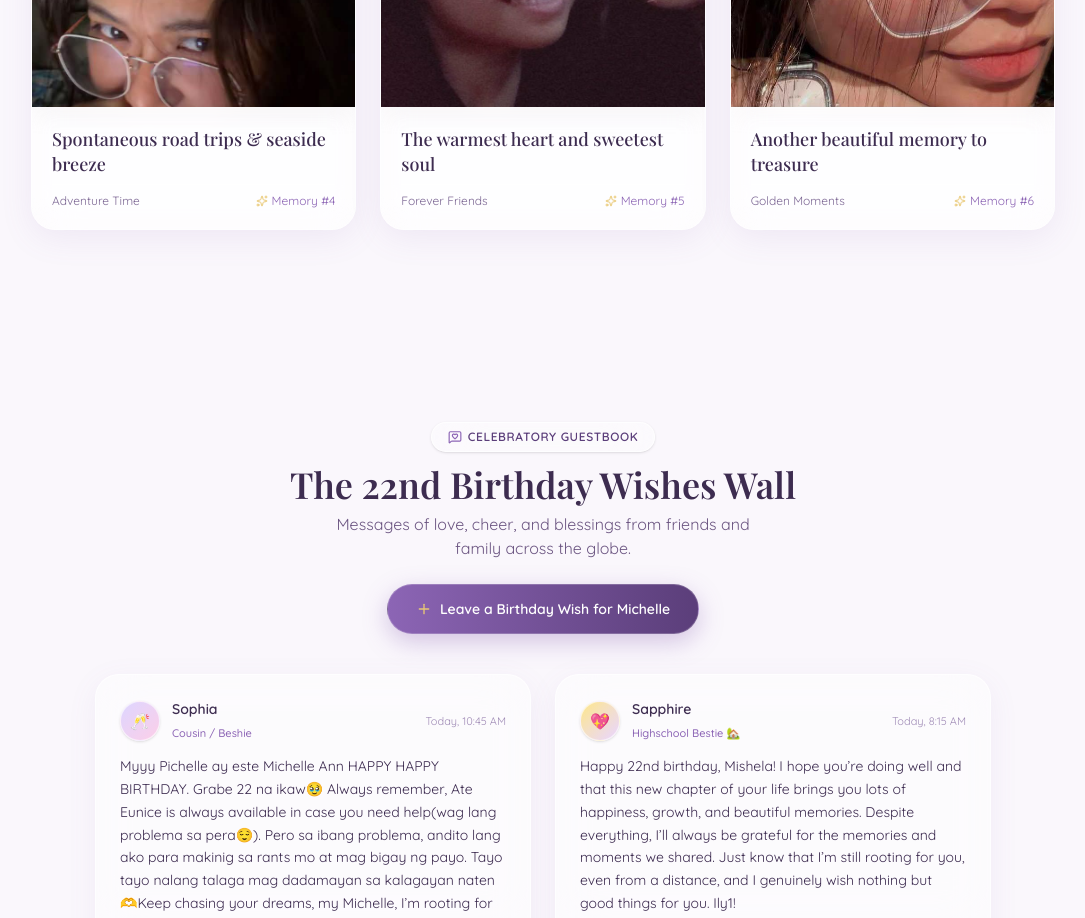
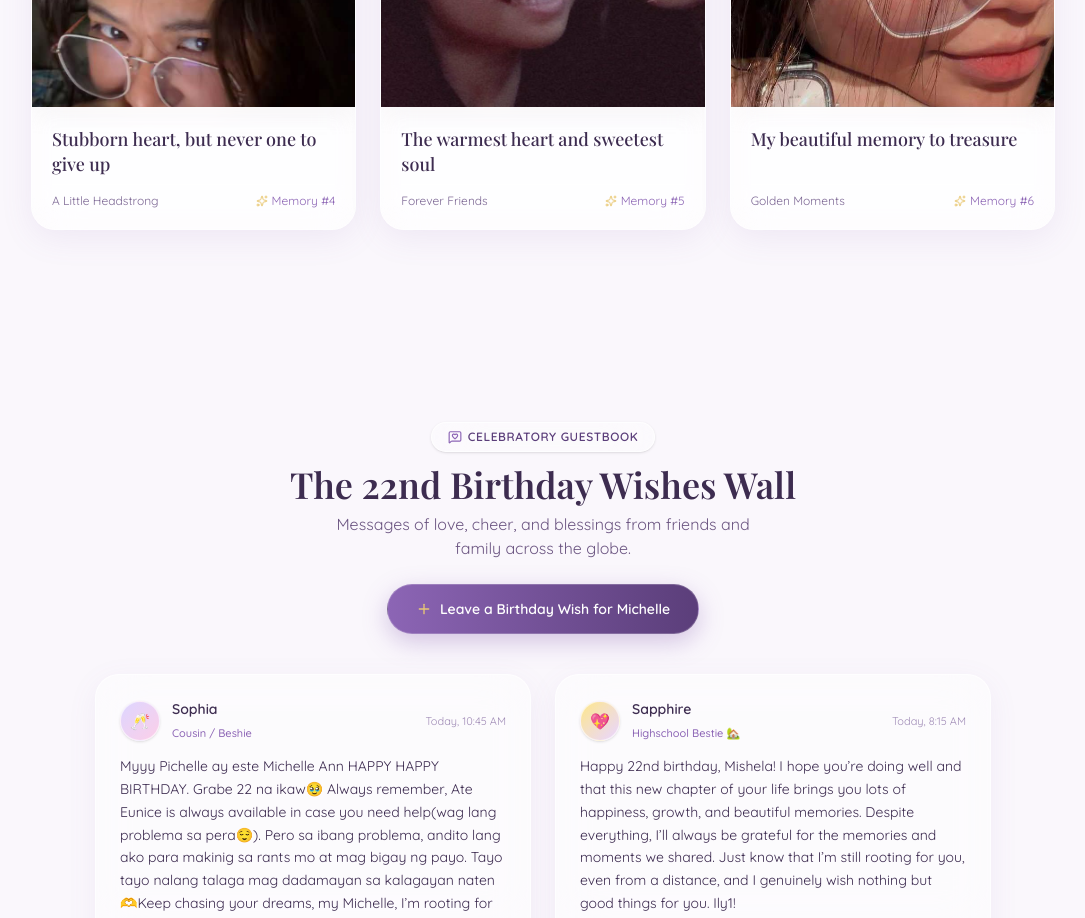
Before and after one commit to xxnieru92-prog/Michelle-Ann-s-22nd-Birthday, a React (Vite) app: page / in a window 1280 px wide. Shown: the part 4340-5258 px from the top of the page, without its empty margins (97-1182 px from the left). Built offline with nearby package versions, Linux system fonts and the light colour scheme; a web font is replaced by a local one.

Commit message:
Modify captions and dates in defaultData
Updated captions and dates for photo entries in defaultData.ts.

```diff
--- a/src/data/defaultData.ts
+++ b/src/data/defaultData.ts
@@ -48,8 +48,8 @@ export const DEFAULT_BIRTHDAY_CONTENT: BirthdayContent = {
     {
       id: 'photo-4',
       url: '/images/img5.jpeg',
-      caption: 'Spontaneous road trips & seaside breeze',
-      date: 'Adventure Time',
+      caption: 'Stubborn heart, but never one to give up',
+      date: 'A Little Headstrong',
       location: 'By the Ocean',
       tag: 'Wanderlust'
     },
@@ -64,9 +64,9 @@ export const DEFAULT_BIRTHDAY_CONTENT: BirthdayContent = {
     {
       id: 'photo-6',
       url: '/images/img7.jpeg',
-      caption: 'Another beautiful memory to treasure',
+      caption: 'My beautiful memory to treasure',
       date: 'Golden Moments',
-      location: 'Together',
+      location: 'My Heart',
       tag: 'Memories'
     }
   ],
```
